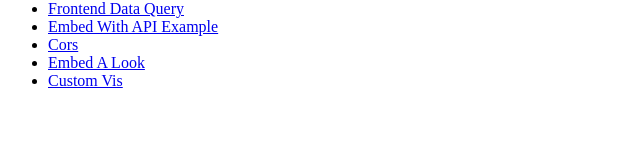
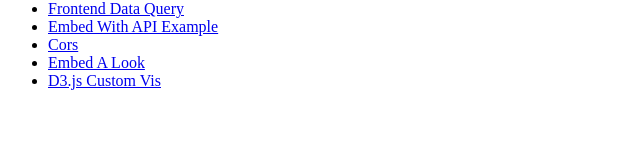
Before and after one commit to llooker/data_application_reference_implementation, a React app in the folder frontend/: page / in a window 1280 px wide. Shown: the part 152-300 px from the top of the page, without its empty margins (0-640 px from the left). Built offline with nearby package versions, Linux system fonts and the light colour scheme; the HTML template or start-up script is replaced by a standard one; what @looker/components, @looker/design-tokens, @looker/sdk-rtl would draw is missing.

Commit message:
renamed to D3CustomVis

```diff
--- a/frontend/src/App.js
+++ b/frontend/src/App.js
@@ -5,7 +5,7 @@
 import APIDataContainer from './components/ApiDataBackend'
 import ApiQueryFrontend from './components/ApiQueryFrontend'
 import CorsExample from './components/CorsExample'
-import CustomVis from './components/CustomVis'
+import D3CustomVis from './components/D3CustomVis'
 import {
   BrowserRouter as Router,
   Switch,
@@ -61,8 +61,8 @@
       url: '/examples/embed-look'
     },
     {
-      text: 'Custom Vis',
-      url: '/examples/custom-vis'
+      text: 'D3.js Custom Vis',
+      url: '/examples/d3-custom-vis'
     }
   ]
 }
@@ -99,7 +99,7 @@
         <Route path='/examples/embed-api' component={EmbedWithApi} />
         <Route path='/examples/cors' component={CorsExample} />
         <Route path='/examples/embed-look' component={EmbedLookSDK} />
-        <Route path='/examples/custom-vis' component={CustomVis} />
+        <Route path='/examples/d3-custom-vis' component={D3CustomVis} />
       </Switch>
     </Router>
   )
--- a/frontend/src/components/CustomVis/CustomVis.js
+++ b/frontend/src/components/D3CustomVis/D3CustomVis.js
@@ -6,22 +6,22 @@
   Spinner
 } from "@looker/components";
 
+import { sdk } from "../../helpers/CorsSessionHelper"
+
 import { getQueryResponseFromJsonDetail } from './helpers'
 import {
   getPivots,
   getDimensions,
   getMeasures,
   getDataAndRanges,
-} from './force-bubbles-model'
-import ForceBubbles from './ForceBubbles'
-import { sdk } from "../../helpers/CorsSessionHelper"
-
+} from './ForceBubbles/force-bubbles-model'
+import ForceBubbles from './ForceBubbles/ForceBubbles'
 
 /**
- * Runs a simple query on load (to populate an HTML table)
+ * Displays a custom vis
  * - Uses the Query API: https://docs.looker.com/reference/api-and-integration/api-reference/v4.0/query#run_inline_query
  */
-const CustomVisComponent = () => {
+const D3CustomVisComponent = () => {
   const [error, setError] = useState('');
   const [isLoading, setIsLoading] = useState(true);
 
@@ -46,8 +46,6 @@
 
   const [resultFormat, setResultFormat] = useState('json_detail')
 
-  const [visModel, setVisModel] = useState({});
-
   const [visConfig, setVisConfig] = useState({
     colorBy: "products.department",
     groupBy: "products.category",
@@ -55,12 +53,17 @@
     scale: 1
   });
 
+  const [visModel, setVisModel] = useState({});
+
   useEffect(() => {
     runQuery(queryBody, resultFormat)
   }, [queryBody, resultFormat])
 
   /**
-   * Gets data using a run_inline_query call
+   * 1. Gets data using a run_inline_query call
+   * 2. Converts response into structure used by Looker Custom Visualization plugins
+   * 3. Returns / displays the custom vis
+   *
    * @param {*} queryBody - Object matching the Query type. Required properties: model, view (explore), fields
    * @param {*} resultFormat - Data response formats: json | json_detail | csv
    */
@@ -72,10 +75,8 @@
           result_format: resultFormat
         })
       )
-      console.log('jsonResponse', jsonResponse)
       const data = jsonResponse.data
       const queryResponse = getQueryResponseFromJsonDetail(jsonResponse)
-      console.log('queryResponse', queryResponse)
 
       var visModel = {
         pivot_fields: [],
@@ -90,7 +91,6 @@
       getDimensions(queryResponse, visModel)
       getMeasures(queryResponse, visModel)
       getDataAndRanges(data, visConfig, visModel)
-      console.log('visModel()', visModel)
 
       setVisModel(visModel)
       setIsLoading(false)
@@ -131,4 +131,4 @@
 };
 
 
-export default CustomVisComponent
+export default D3CustomVisComponent
--- a/frontend/src/components/CustomVis/index.js
+++ b/frontend/src/components/D3CustomVis/index.js
@@ -2,15 +2,15 @@
 
 import { ComponentsProvider } from '@looker/components'
 
-import CustomVisComponent from './CustomVis'
+import D3CustomVisComponent from './D3CustomVis'
 
 
-const CustomVis = (() => {
+const D3CustomVis = (() => {
   return(
     <ComponentsProvider>
-        <CustomVisComponent />
+        <D3CustomVisComponent />
     </ComponentsProvider>
   )
 })
 
-export default CustomVis
+export default D3CustomVis
```
Also changed, not shown: frontend/src/components/D3CustomVis/ForceBubbles/ForceBubbles.js (renamed from frontend/src/components/CustomVis/ForceBubbles.js), frontend/src/components/D3CustomVis/ForceBubbles/force-bubbles-model.js (renamed from frontend/src/components/CustomVis/force-bubbles-model.js), frontend/src/components/D3CustomVis/ForceBubbles/force-bubbles.css (renamed from frontend/src/components/CustomVis/force-bubbles.css), frontend/src/components/D3CustomVis/helpers.js (renamed from frontend/src/components/CustomVis/helpers.js).
